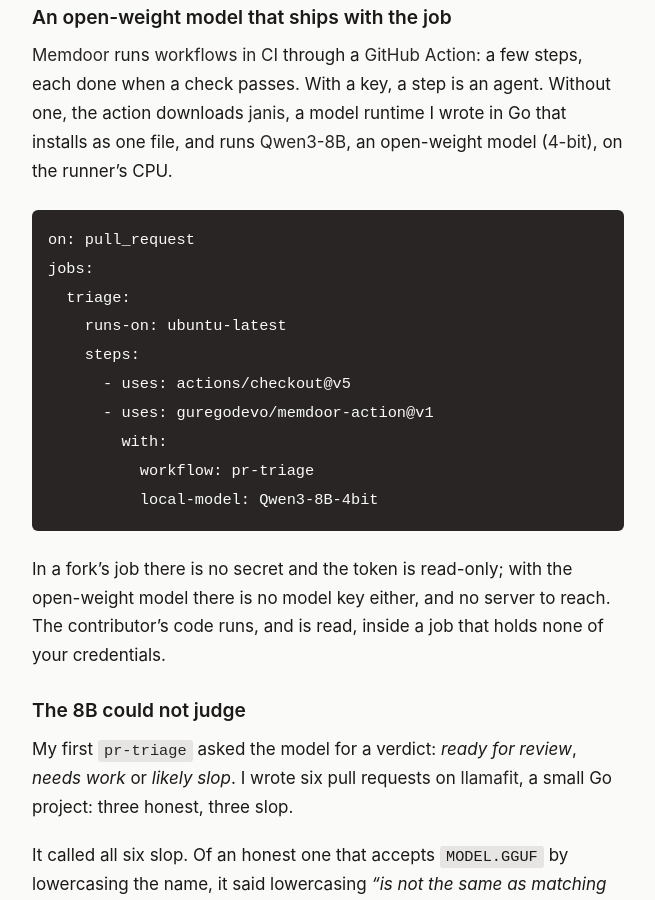
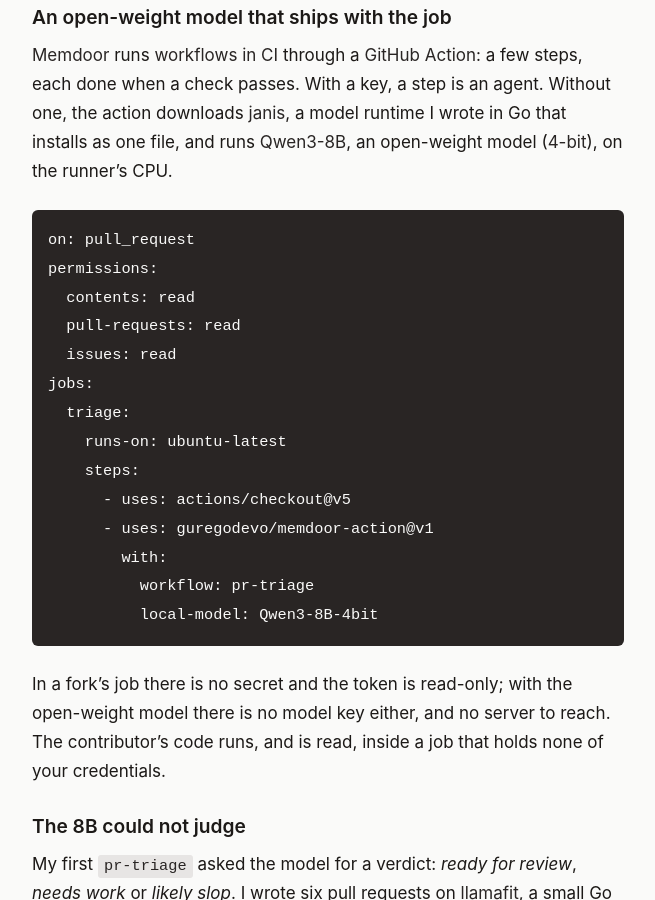
Before and after one commit to guregodevo/guregodevo.github.io, a Jekyll site: the page built from _posts/2026-10-30-triage-ai-slop-prs.md, in a window 1280 px wide and 900 px high, scrolled down 1065 px. Shown: the whole window, without its empty margins (312-967 px from the left). Built offline with Jekyll 4.4.1, drawn with Linux system fonts in a browser that asks for light colours.

Commit message:
pr-triage example: the permissions it reads with (labels, open pull requests and issues for duplicates)

````diff
--- a/_posts/2026-10-30-triage-ai-slop-prs.md
+++ b/_posts/2026-10-30-triage-ai-slop-prs.md
@@ -26,6 +26,10 @@
 
 ```yaml
 on: pull_request
+permissions:
+  contents: read
+  pull-requests: read
+  issues: read
 jobs:
   triage:
     runs-on: ubuntu-latest
````
